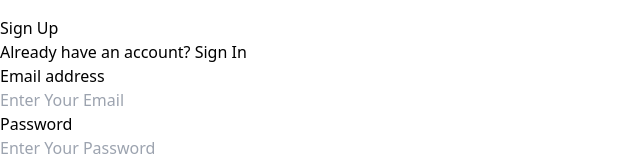
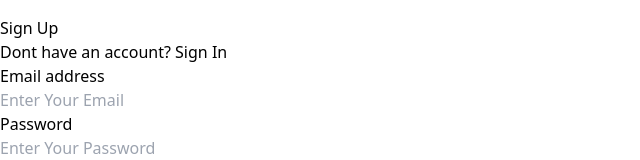
Before and after one commit to mshuaibky/zilion, a React (Vite) app in the folder client/: page /login in a window 1280 px wide. Shown: the top 160 px of the page, without its empty margins (0-640 px from the left). Built offline with nearby package versions, Linux system fonts and the light colour scheme.

Commit message:
completed

```diff
--- a/client/src/components/login.jsx
+++ b/client/src/components/login.jsx
@@ -83,7 +83,7 @@ function Login() {
                             Sign Up
                         </h2>
                         <p className="mt-2 text-base text-gray-600 dark:text-gray-300">
-                            Already have an account?{' '}
+                          Dont have an account?{' '}
                             <Link to={'/sign-up'}> <a
 
                                 title=""
--- a/client/src/components/sign-up.jsx
+++ b/client/src/components/sign-up.jsx
@@ -73,7 +73,7 @@ function SignUp() {
                 <div className="">
                     <div className="xl:mx-auto xl:w-full xl:max-w-sm 2xl:max-w-md">
                         <h2 className="text-3xl font-bold leading-tight text-black dark:text-white sm:text-4xl">
-                            Sign Up
+                            Sign In
                         </h2>
                         <p className="mt-2 text-base text-gray-600 dark:text-gray-300">
                             Already have an account?{' '}
```
